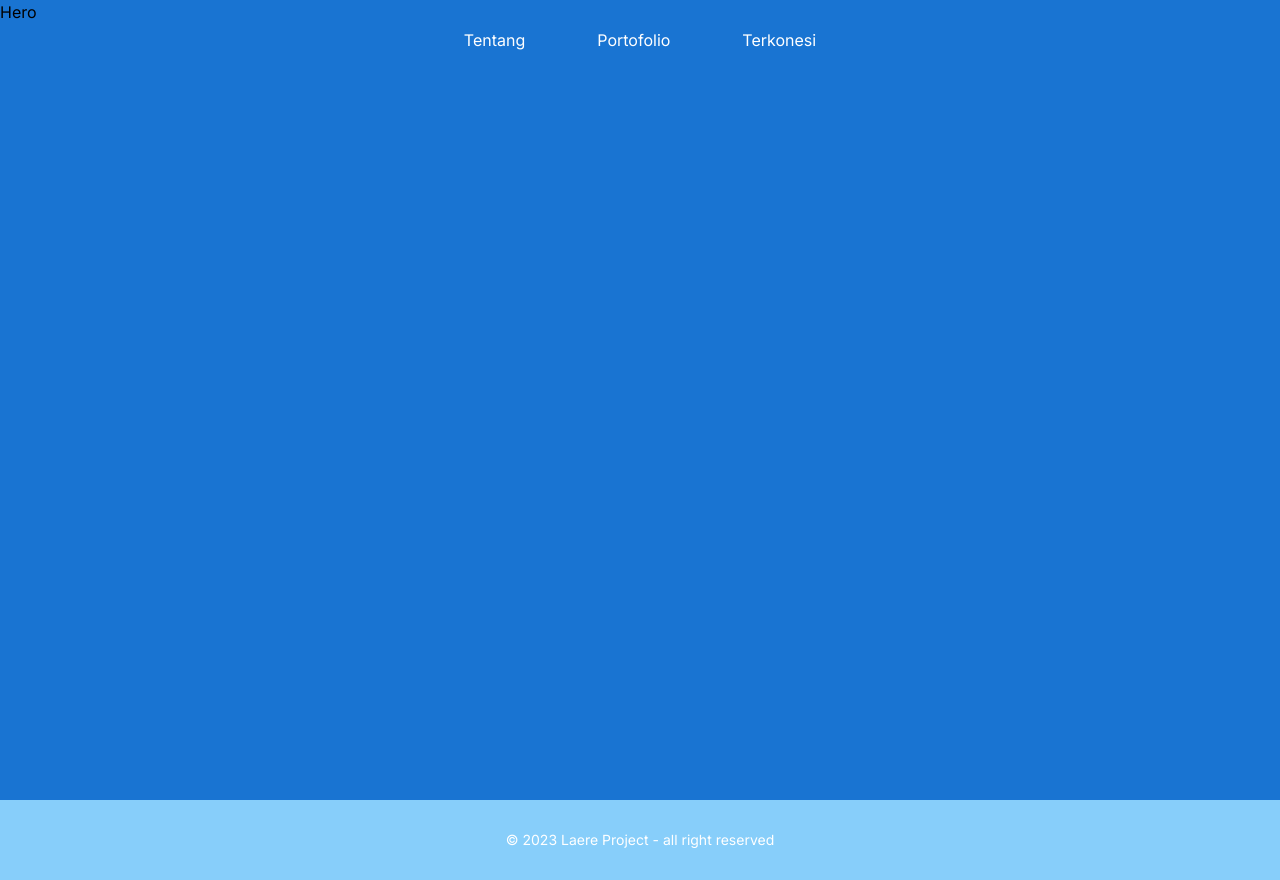
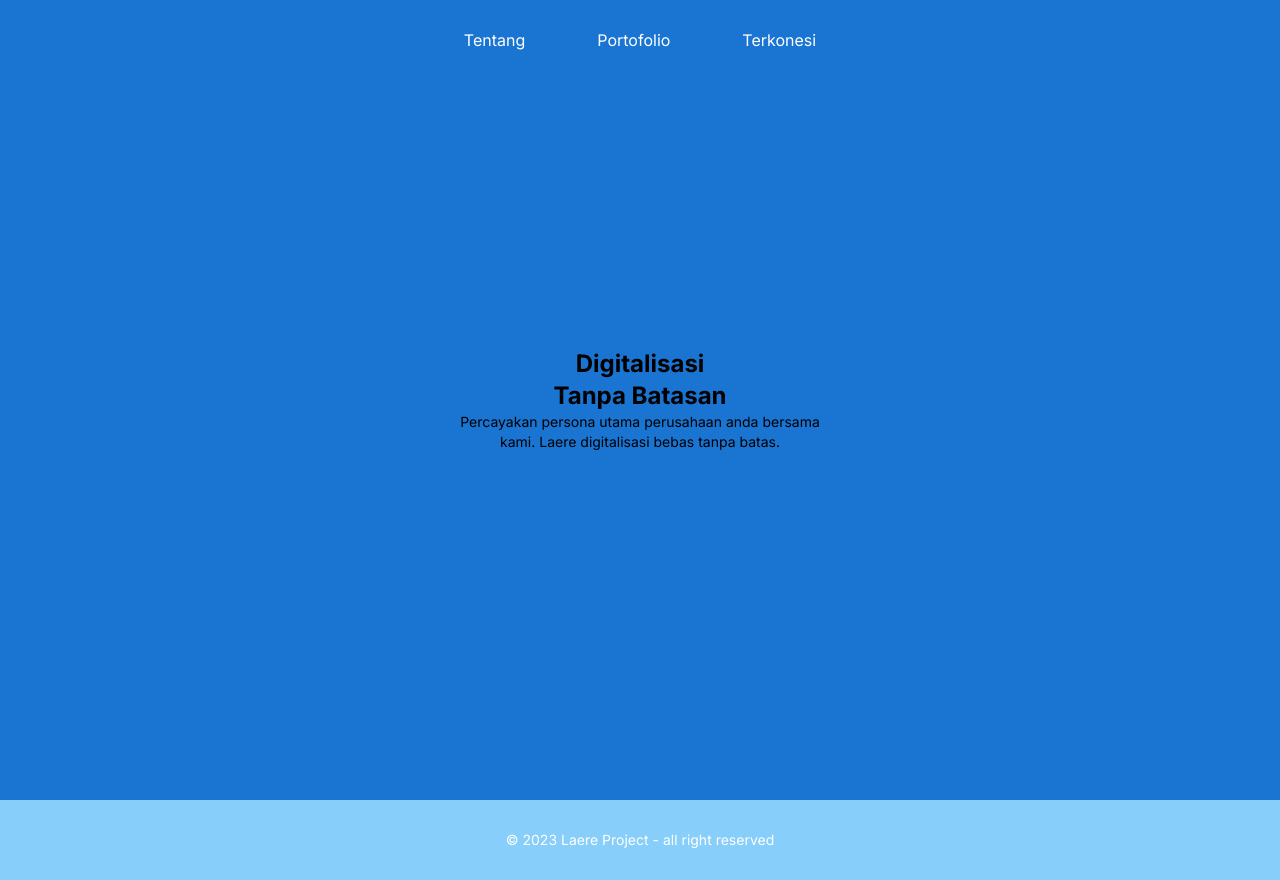
Before and after one commit to fnzyyy8/laere-project, a Next.js app: page / in a window 1280 px wide. Built offline with nearby package versions, Linux system fonts and the light colour scheme.

Commit message:
feat: HomePages and nav

```diff
--- a/app/home.module.css
+++ b/app/home.module.css
@@ -1,3 +1,10 @@
 .hero {
-  @apply bg-primary min-h-screen;
+  @apply bg-primary min-h-screen flex justify-center items-center;
 }
+.tagline {
+  @apply flex flex-col justify-center items-center;
+}
+
+.content_hero {
+  @apply max-w-sm text-center;
+}
--- a/app/homeSection/Hero.tsx
+++ b/app/homeSection/Hero.tsx
@@ -1,6 +1,16 @@
 import style from "../home.module.css"
 export default function Hero() {
     return (
-        <section className={style.hero}>Hero</section>
+        <section className={style.hero}>
+            <div className={style.content_hero}>
+                <div className={style.tagline}>
+                    <h1>Digitalisasi</h1>
+                    <h1>Tanpa Batasan</h1>
+                </div>
+                <p>Percayakan persona utama perusahaan anda bersama kami. Laere digitalisasi bebas tanpa batas.</p>
+            </div>
+
+
+        </section>
     )
 }
```
